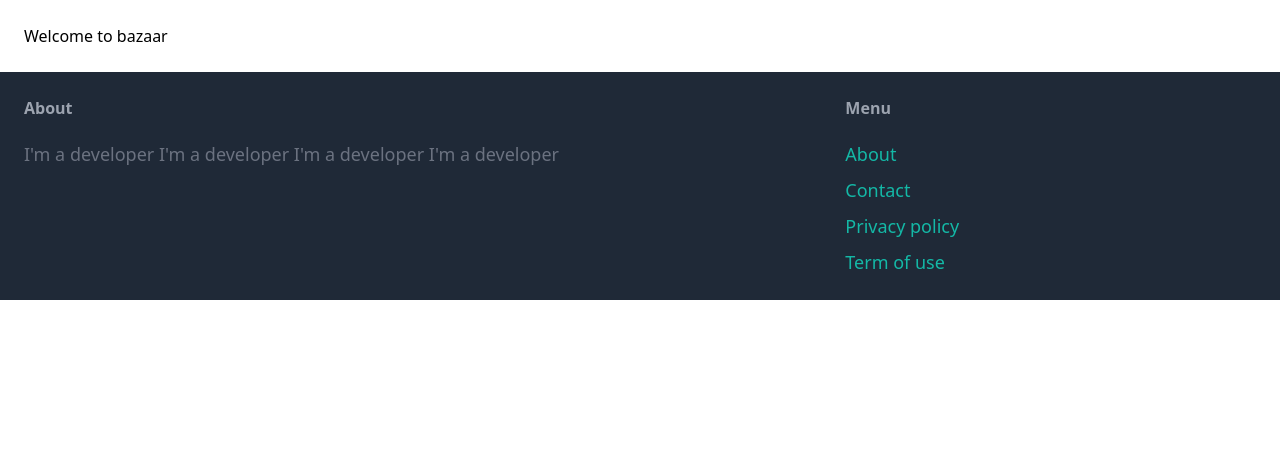
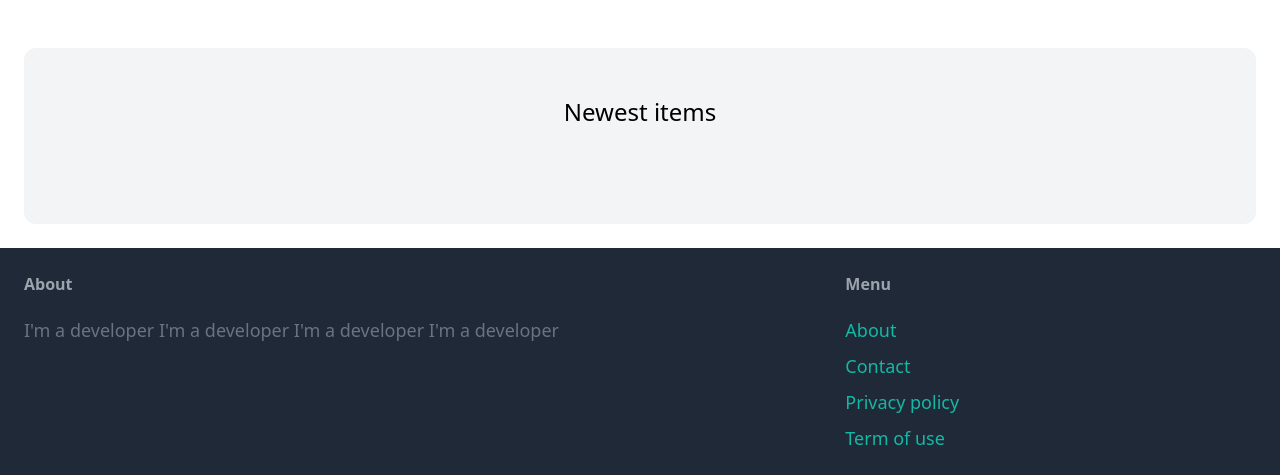
Before and after one commit to rajaehtasham/Python-Portfolio, a Django app: template bazaar-marketplace/core/templates/core/index.html in a window 1280 px wide. Shown: the part 77-552 px from the top of the page. Run offline with Django 3.2, Linux system fonts and the light colour scheme; the template is opened without the code that fills it, so the values that code supplies are empty; some libraries are stand-ins or nearby versions.

Commit message:
Add newest items layout container to index template

```diff
--- a/bazaar-marketplace/core/templates/core/index.html
+++ b/bazaar-marketplace/core/templates/core/index.html
@@ -3,5 +3,7 @@
 {% block title %}Welcome{% endblock %}
 
 {% block content %}
-    <h1> Welcome to bazaar</h1>
+    <div class="mt-6 px-6 py-12 bg-gray-100 rounded-xl">
+        <h2 class="mb-12 text-2xl text-center">Newest items</h2>
+    </div>
 {% endblock %}
```
